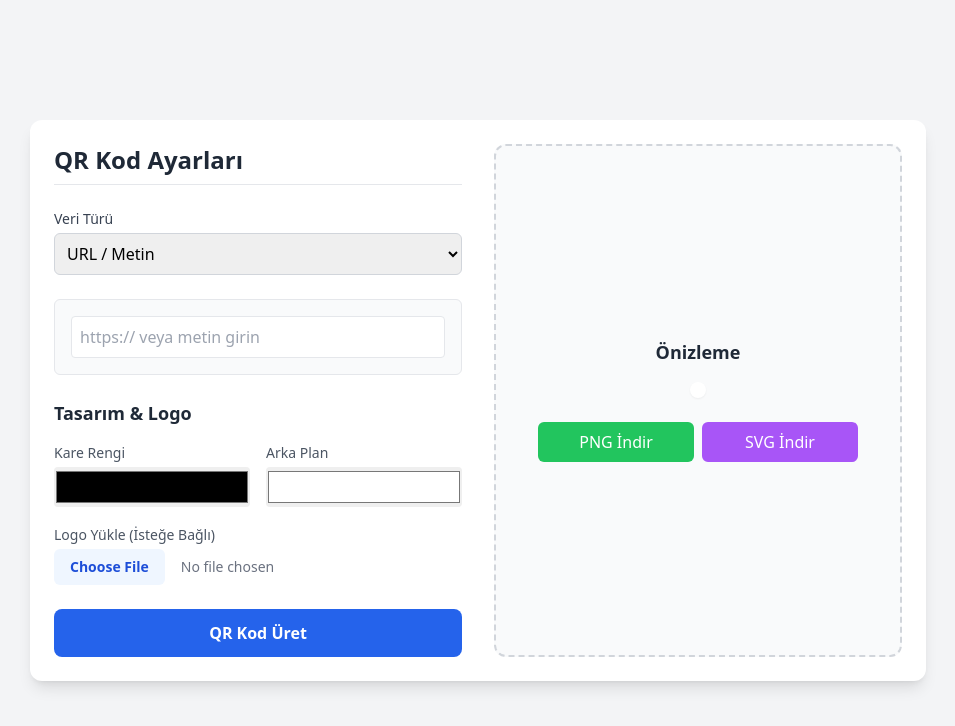
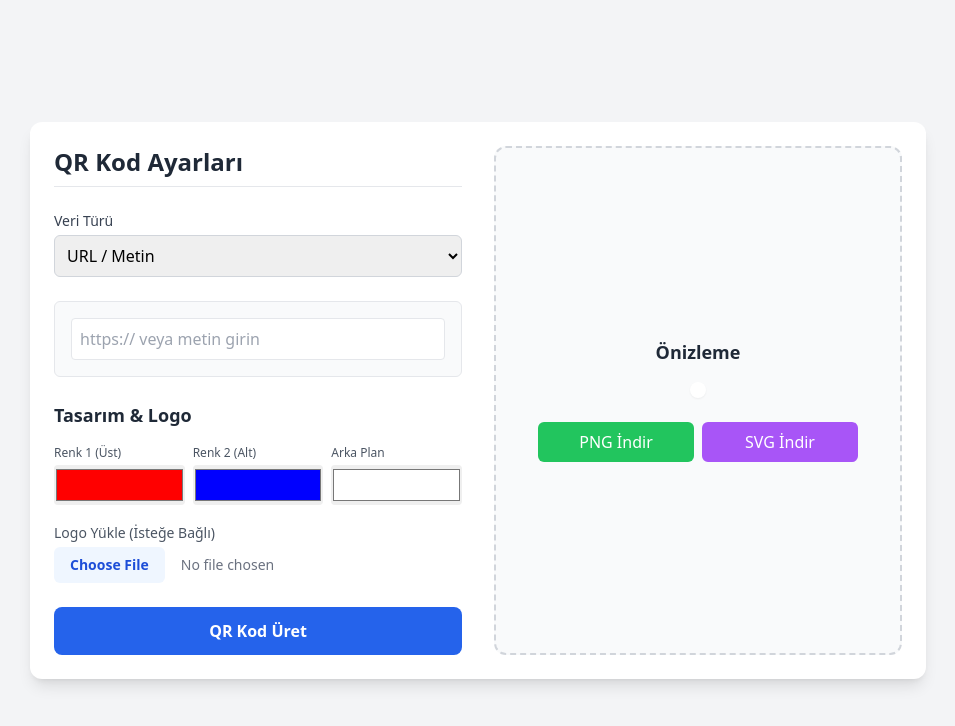
Before and after one commit to BasAhmet/ahbaqrcreate, a plain HTML site: page index.html in a window 1280 px wide. Shown: the whole page, without its empty margins (162-1117 px from the left). Drawn offline with nearby package versions, Linux system fonts and the light colour scheme; a script that the page names is missing.

Commit message:
Update index.html

```diff
--- a/index.html
+++ b/index.html
@@ -37,14 +37,19 @@
             <div class="space-y-4">
                 <h3 class="text-lg font-semibold text-gray-800">Tasarım & Logo</h3>
 
-                <div class="grid grid-cols-2 gap-4">
+                <!-- 3 Sütunlu Yeni Renk Seçici Alanı -->
+                <div class="grid grid-cols-3 gap-2">
                     <div>
-                        <label class="block text-sm text-gray-600 mb-1">Kare Rengi</label>
-                        <input type="color" id="qrColor" value="#000000" class="w-full h-10 rounded cursor-pointer">
+                        <label class="block text-xs text-gray-600 mb-1">Renk 1 (Üst)</label>
+                        <input type="color" id="gradColor1" value="#ff0000" class="w-full h-10 rounded cursor-pointer border-0 p-0">
                     </div>
                     <div>
-                        <label class="block text-sm text-gray-600 mb-1">Arka Plan</label>
-                        <input type="color" id="bgColor" value="#ffffff" class="w-full h-10 rounded cursor-pointer">
+                        <label class="block text-xs text-gray-600 mb-1">Renk 2 (Alt)</label>
+                        <input type="color" id="gradColor2" value="#0000ff" class="w-full h-10 rounded cursor-pointer border-0 p-0">
+                    </div>
+                    <div>
+                        <label class="block text-xs text-gray-600 mb-1">Arka Plan</label>
+                        <input type="color" id="bgColor" value="#ffffff" class="w-full h-10 rounded cursor-pointer border-0 p-0">
                     </div>
                 </div>
 
```
